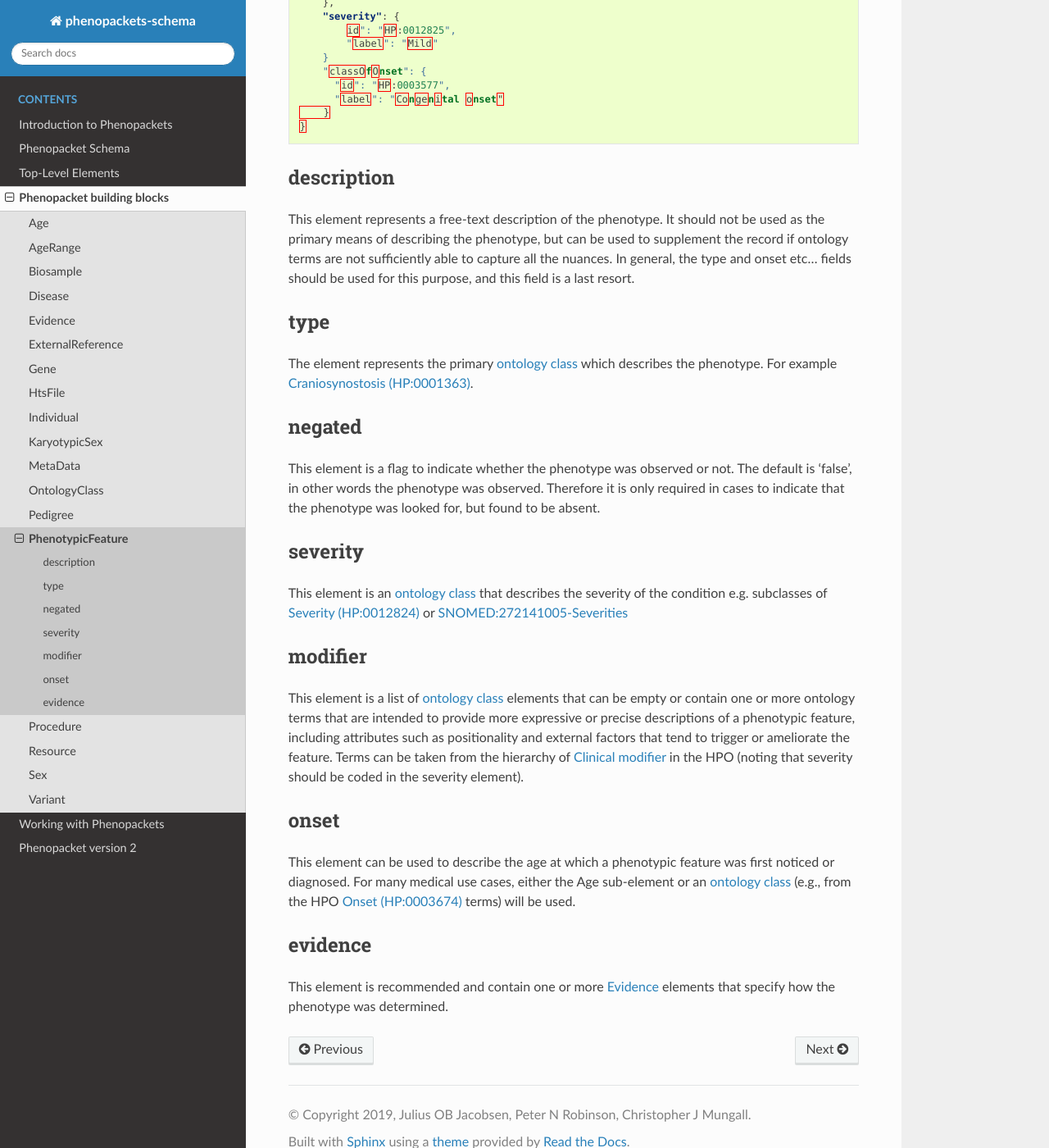
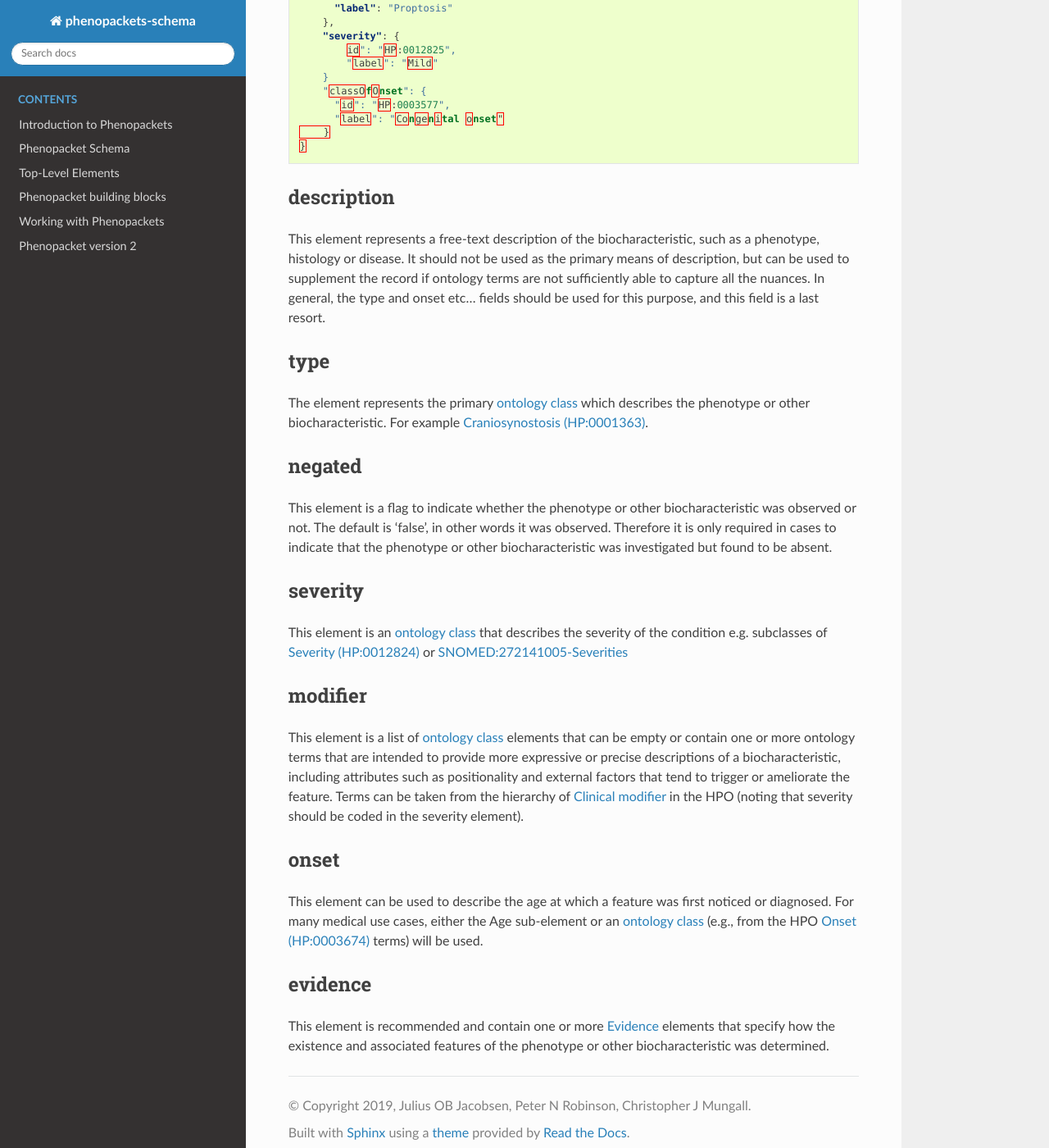
Before and after one commit to phenopackets/phenopacket-schema, a Sphinx documentation site: the page built from docs/biocharacteristic.rst, in a window 1280 px wide and 1400 px high, scrolled down 958 px. Shown: the whole window at 82% size. Built offline with Sphinx 7.4.7 and the Read the Docs theme 2.0.0, drawn with Linux system fonts in a browser that asks for light colours; pages that are not in the unit, such as notebooks, are missing from menus; some of the changed text lies outside the part shown.

Commit message:
Update and rename phenotype.rst to biocharacteristic.rst
The use of phenotype is extremely ambiguous, as demonstrated in the description itself which extends and clarifies the scope of the term's use, in this context.

Additionally, the object is used in connotations such as `biosample`, where the use of "phenotype" seems stretched.

Here, I propose to change the object's and description to a more neutral "biocharacteristic" - as, in fact, it had been discussed and developed in the GA4GH metadata schema, with full awareness of the "phenotype", "disease" etc. use cases.

Therefore, a particular **phenotype** could be described through one or more "biocharacteristics"; but the same object could be used beyond what we would consider a "phenotype".

Also - any other name is fine, as long as it does not refer to a "phenotype" / "phenotypic feature" per se - the same structures etc. can easily be used for histologies etc.

```diff
--- a/docs/phenotype.rst
+++ b/docs/biocharacteristic.rst
@@ -1,16 +1,14 @@
 .. _rstphenotypicfeature:
 
 =================
-PhenotypicFeature
+Biocharacteristic
 =================
 
 
-This element is intended to be used to describe a phenotype that characterizes the subject of the Phenopacket.
+This element is intended to be used to describe a phenotype or other biocharacteristic that characterizes some higher level  object (e.g. Individual, Biosample) of a Phenopacket.
 For medical use cases the subject will generally be a patient or a proband of a study, and the phenotypes will
 be abnormalities described by an ontology such as the `Human Phenotype Ontology <http://www.human-phenotype-ontology.org>`_.
-The word phenotype is used with many different meanings including disease entity, but in this context we mean
-An individual phenotypic feature, observed as either present or absent (negated), with possible onset, modifiers and
-frequency.
+The word phenotype is used with many different meanings including disease entity, but in this context we extend this concept towards individual phenotypic, histologic or "disease" features, observed as either present or absent (negated), with possible onset, modifiers and frequency.
 
 
 **Data model**
@@ -19,11 +17,11 @@
    :header: Field, Type, Status, Description
 
     description, string, optional, human-readable verbiage **NOT** for structured text
-    type, :ref:`rstontologyclass`, required, term denoting the phenotypic feature
+    type, :ref:`rstontologyclass`, required, term denoting the biocharacteristic
     negated, boolean, optional, defaults to `false`
-    severity, :ref:`rstontologyclass`, optional, description of the severity of the feature described in `type` representing `HP:0012824  <https://hpo.jax.org/app/browse/term/HP:0012824>`_
+    severity, :ref:`rstontologyclass`, optional, description of the severity of the characteristic described in `type` representing `HP:0012824  <https://hpo.jax.org/app/browse/term/HP:0012824>`_
     modifier, list of :ref:`rstontologyclass`, optional, representing one or more terms from `HP:0012823 <https://hpo.jax.org/app/browse/term/HP:0012823>`_
-    onset, :ref:`rstontologyclass`, optional, Age at which the features was first observed, e.g., `HP:0011462  <https://hpo.jax.org/app/browse/term/HP:0011462>`_
+    onset, :ref:`rstontologyclass`, optional, Age at which the biocharachteristic was first observed, e.g., `HP:0011462  <https://hpo.jax.org/app/browse/term/HP:0011462>`_
     evidence, :ref:`Evidence <rstevidence>`, recommended, the evidence for an assertion of the observation of a `type`
 
 **Example**
@@ -47,22 +45,21 @@
 
 description
 ~~~~~~~~~~~
-This element represents a free-text description of the phenotype. It should not be used as the primary
-means of describing the phenotype, but can be used to supplement the record if ontology terms are not
+This element represents a free-text description of the biocharacteristic, such as a phenotype, histology or disease. It should not be used as the primary means of description, but can be used to supplement the record if ontology terms are not
 sufficiently able to capture all the nuances. In general, the type and onset etc... fields should be used for this purpose, and
 this field is a last resort.
 
 
 type
 ~~~~
-The element represents the primary :ref:`ontology class <rstontologyclass>` which describes the phenotype.
+The element represents the primary :ref:`ontology class <rstontologyclass>` which describes the phenotype or other biocharacteristic.
 For example `Craniosynostosis (HP:0001363) <https://hpo.jax.org/app/browse/term/HP:0001363>`_.
 
 negated
 ~~~~~~~
-This element is a flag to indicate whether the phenotype was observed or not.
-The default is 'false', in other words the phenotype was observed. Therefore it is only
-required in cases to indicate that the phenotype was looked for, but found to be absent.
+This element is a flag to indicate whether the phenotype or other biocharacteristic was observed or not.
+The default is 'false', in other words it was observed. Therefore it is only
+required in cases to indicate that the phenotype or other biocharacteristic was investigated but found to be absent.
 
 severity
 ~~~~~~~~
@@ -74,17 +71,17 @@
 ~~~~~~~~
 This element is a list of :ref:`ontology class <rstontologyclass>` elements that can be empty or contain one or more
 ontology terms that are intended
-to provide  more expressive or precise descriptions of a phenotypic feature, including attributes such as
+to provide  more expressive or precise descriptions of a biocharacteristic, including attributes such as
 positionality and external factors that tend to trigger or ameliorate the feature.
 Terms can be taken from the hierarchy of `Clinical modifier <https://hpo.jax.org/app/browse/term/HP:0012823>`_ in the HPO
 (noting that severity should be coded in the severity element).
 
 onset
 ~~~~~
-This element can be used to describe the age at which a phenotypic feature was first noticed or diagnosed.
+This element can be used to describe the age at which a feature was first noticed or diagnosed.
 For many medical use cases, either the Age sub-element or an :ref:`ontology class <rstontologyclass>` (e.g., from the HPO `Onset (HP:0003674) <https://hpo.jax.org/app/browse/term/HP:0003674>`_ terms) will be used.
 
 evidence
 ~~~~~~~~
 This element is recommended and contain one or more :ref:`Evidence <rstevidence>` elements
-that specify how the phenotype was determined.
+that specify how the existence and associated features of the phenotype or other biocharacteristic was determined.
```
